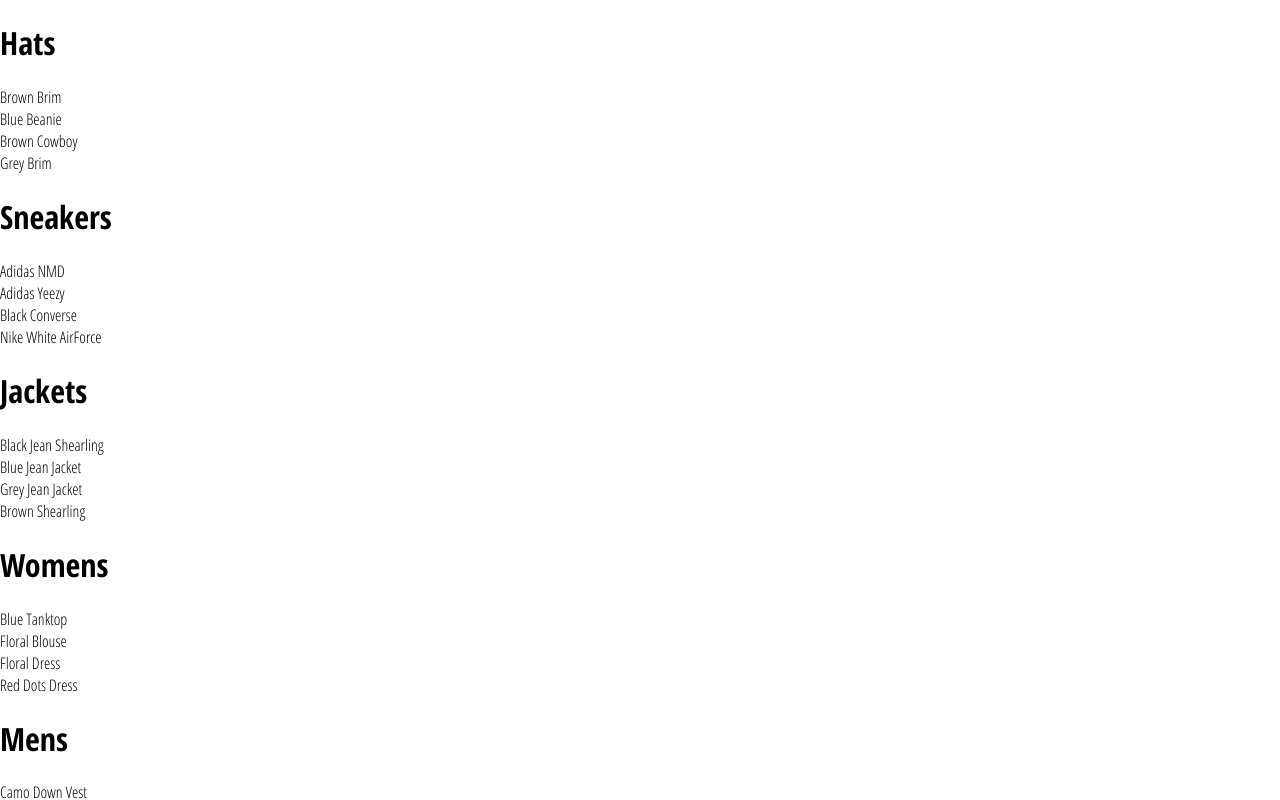
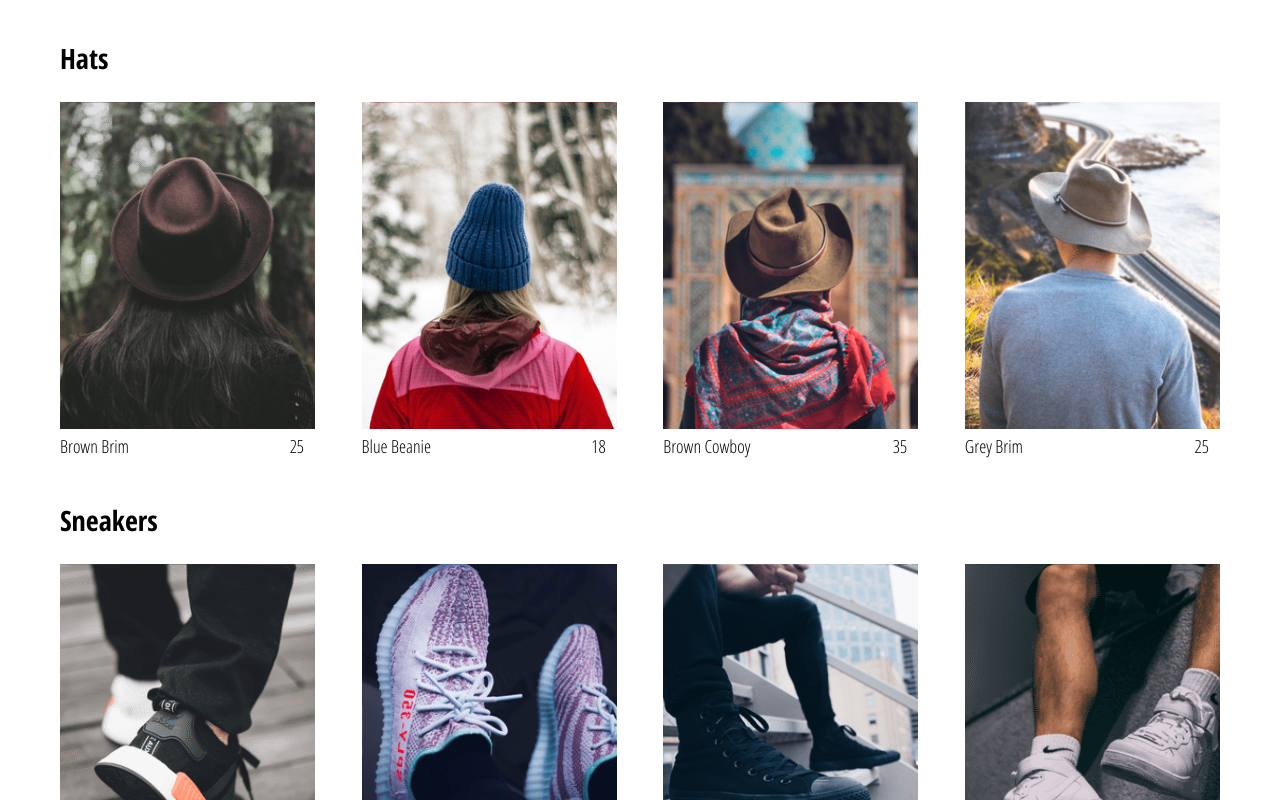
Before and after one commit to RichGlitch/shop-react, a React (Create React App) app: page /shop in a window 1280 px wide. Shown: the top 800 px of the page. Built offline with nearby package versions, Linux system fonts and the light colour scheme.

Commit message:
updating app with shop page and collection item component

```diff
--- a/src/App.css
+++ b/src/App.css
@@ -1,3 +1,4 @@
 body{
     font-family: 'Open Sans Condensed';
+    padding: 20px 60px;
 }
--- /dev/null
+++ b/src/components/collection-item/collection-item.component.jsx
@@ -0,0 +1,17 @@
+import React from 'react';
+import './collection-item.styles.scss';
+
+const CollectionItem = ({ id, name, price, imageUrl }) => (
+    <div className="collection-item">
+        <div
+            className="image"
+            style={{
+                backgroundImage: `url(${imageUrl})`
+            }} />
+        <div className="collection-footer">
+            <span className="name">{name}</span>
+            <span className="price">{price}</span>
+        </div>
+    </div>
+)
+export default CollectionItem;
--- /dev/null
+++ b/src/components/collection-item/collection-item.styles.scss
@@ -0,0 +1,32 @@
+.collection-item {
+  width: 22%;
+  display: flex;
+  flex-direction: column;
+  height: 350px;
+  align-items: center;
+
+  .image {
+    width: 100%;
+    height: 95%;
+    background-size: cover;
+    background-position: center;
+    margin-bottom: 5px;
+  }
+
+  .collection-footer {
+    width: 100%;
+    height: 5%;
+    display: flex;
+    justify-content: space-between;
+    font-size: 18px;
+
+    .name {
+      width: 90%;
+      margin-bottom: 15px;
+    }
+
+    .price {
+      width: 10%;
+    }
+  }
+}
--- a/src/components/collection-preview/collection-preview.component.jsx
+++ b/src/components/collection-preview/collection-preview.component.jsx
@@ -1,12 +1,14 @@
 import React from 'react'
+import CollectionItem from '../collection-item/collection-item.component';
 import './collection-preview.styles.scss';
 
 const CollectionPreview = ({ title, items }) => (
     <div className="collection-preview">
         <h1 className="title">{title}</h1>
         <div className="preview">
-            {items.filter((item, idx) => idx < 4).map(item => (
-                <div key={item.id}>{item.name}</div>
+            {items.filter((item, idx) => idx < 4).map(({ id, ...otherItemsProps }) => (
+                <CollectionItem key={id} {...otherItemsProps} />
+
             ))}
         </div>
     </div>
--- a/src/components/collection-preview/collection-preview.styles.scss
+++ b/src/components/collection-preview/collection-preview.styles.scss
@@ -0,0 +1,15 @@
+.collection-preview {
+  display: flex;
+  flex-direction: column;
+  margin-bottom: 30px;
+
+  .title {
+    font-size: 28px;
+    margin-bottom: 25px;
+  }
+
+  .preview {
+    display: flex;
+    justify-content: space-between;
+  }
+}
```
